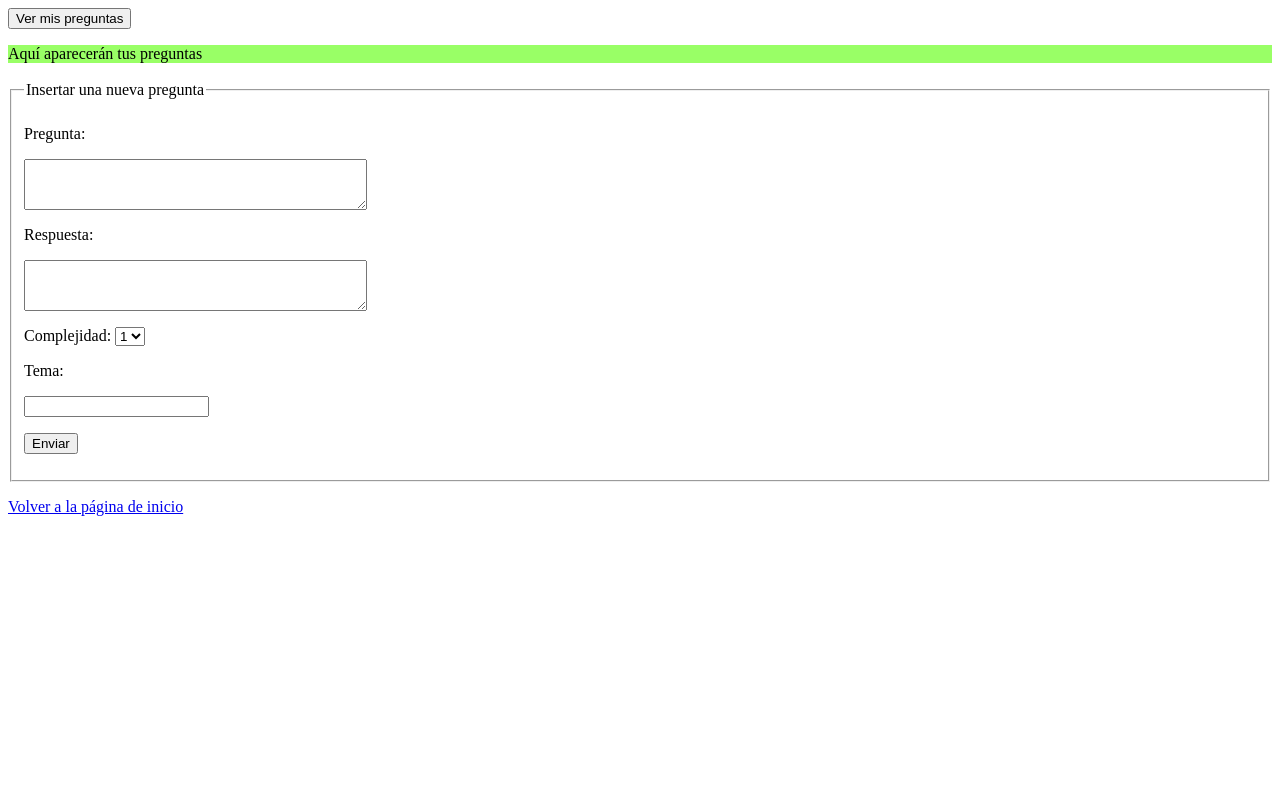
After one commit to AleXrs24/SistemasWeb, a PHP site: page /gestionPreguntas.php in a window 1280 px wide. The commit adds this page. Run offline with PHP 8.4, Linux system fonts and the light colour scheme.

Commit message:
Parte obligatoria del laboratorio AJAX

```diff
--- /dev/null
+++ b/gestionPreguntas.php
@@ -0,0 +1,96 @@
+<html>
+
+	<head>
+    	<meta name="tipo_contenido" content="text/html;" http-equiv="content-type" charset="utf-8">
+	  	<title>Gestión de preguntas</title>
+
+	  	<script type="text/javascript">
+	  		/*
+	  		function obtenerPreguntas(){
+	  			xmlhttp = new XMLHttpRequest();
+	  			xmlhttp.onreadystatechange=function(){
+	  				if(xmlhttp.readyState==4 && xmlhttp.status==200){
+	  					document.getElementById("preguntas").innerHTML=xmlhttp.responseText;
+	  				}
+	  			}
+	  			xmlhttp.open("GET", "misPreguntas.php", true);
+	  			xmlhttp.send();
+	  		}
+
+	  		function insertarPregunta(){
+	  			xmlhttp = new XMLHttpRequest();
+	  			xmlhttp.onreadystatechange=function(){
+	  				if(xmlhttp.readyState==4 && xmlhttp.status==200){
+	  					document.getElementById("insertar").innerHTML=xmlhttp.responseText;
+	  				}
+	  			}
+	  			xmlhttp.open("GET", "insertarPregunta.php?pregunta="+document.Preguntas.pregunta.value+"&respuesta="+document.Preguntas.respuesta.value+"&complejidad="+document.Preguntas.complejidad.value+"&tema="+document.Preguntas.tema.value, true);
+	  			xmlhttp.send();
+
+	  		}
+	  		*/
+
+	  		XMLHttpRequestObject = new XMLHttpRequest();
+	  		XMLHttpRequestObject.onreadystatechange = function(){
+	  			if((XMLHttpRequestObject.readyState==4)&&(XMLHttpRequestObject.status==200)){
+	  				document.getElementById("preguntas").innerHTML = XMLHttpRequestObject.responseText;
+	  			}
+	  		}
+
+	  		XMLHttpRequestObject2 = new XMLHttpRequest();
+	  		XMLHttpRequestObject2.onreadystatechange = function(){
+	  			if((XMLHttpRequestObject2.readyState==4)&&(XMLHttpRequestObject2.status=200)){
+	  				document.getElementById("insercion").innerHTML = XMLHttpRequestObject2.responseText;
+	  			}
+	  		}
+
+	  		function obtenerPreguntas(){
+	  			XMLHttpRequestObject.open("GET", "misPreguntas.php", true);
+	  			XMLHttpRequestObject.send();
+	  		}
+
+	  		function nuevaPregunta(){
+	  			XMLHttpRequestObject2.open("GET", "insertarPregunta.php?pregunta="+document.Preguntas.pregunta.value+"&respuesta="+document.Preguntas.respuesta.value+"&complejidad="+document.Preguntas.complejidad.value+"&tema="+document.Preguntas.tema.value, true);
+	  			document.getElementById("Preguntas").reset();
+	  			XMLHttpRequestObject2.send();
+	  		}
+	  	</script>
+	</head>
+
+	<body>
+
+		<form>
+			<input type="button" name="verPreguntas" value="Ver mis preguntas" onClick="obtenerPreguntas()">
+		</form>
+		<div id="preguntas" style="background-color:#99FF66;">Aquí aparecerán tus preguntas</div>
+
+		<br>
+		<form id="Preguntas" name="Preguntas" action="">
+			<fieldset>
+				<legend>Insertar una nueva pregunta</legend>
+				<h2></h2>
+				<p> Pregunta: </p>
+				<textarea cols="40" rows="3" required name="pregunta" id="pregunta"></textarea>
+				<p> Respuesta: </p>
+				<textarea cols="40" rows="3" required name="respuesta" id="respuesta"></textarea>
+				<p> Complejidad: <select name="complejidad" id="complejidad">
+											<option selected>1</option>
+											<option>2</option>
+											<option>3</option>
+											<option>4</option>
+											<option>5</option>
+								</select>
+				</p>
+				<p> Tema: </p>
+				<input type="text" required name="tema" id="tema"></input>
+				<p> <input id="insertar" type="button" value="Enviar" onClick="nuevaPregunta()"/> </p>
+			</fieldset>
+		</form>
+
+		<div id="insercion" style="background-color:#99FF66;"></div>
+		<a href="layout.html">Volver a la página de inicio</a>
+		<br>
+
+	</body>
+
+</html>
--- a/login.php
+++ b/login.php
@@ -12,7 +12,8 @@
 
 		if($cont==1) {
 			$_SESSION['email']=$_POST['email'];
-			header('location:InsertarPregunta.php');
+			//header('location:InsertarPregunta.php');
+			header('location:gestionPreguntas.php');
 		} else {
 			header('location:login.php');
 		}
@@ -32,7 +33,7 @@
 			<h2>Identificación de usuario</h2>
 			<p> Email : <input type="email" required name="email" size="21" value="" /> </p>
 			<p> Password: <input type="password" required name="pass" size="21" value="" /> </p>
-			<p> <input id="input" type="submit" /> </p>
+			<p> <input id="input" type="submit" value="Hacer login"/> </p>
 		</form>
 
 		<a href="layout.html"> Volver a la página de inicio </a>
--- a/preguntas.xml
+++ b/preguntas.xml
@@ -21,4 +21,4 @@
 			</value>
 		</correctResponse>
 	</assessmentItem>
-</assessmentItems>
+<assessmentItem complexity="1" subject="safd"><itemBody><p>eii</p></itemBody><correctResponse><value>eii</value></correctResponse></assessmentItem><assessmentItem complexity="1" subject="safd"><itemBody><p>eii</p></itemBody><correctResponse><value>eii</value></correctResponse></assessmentItem><assessmentItem complexity="1" subject="safd"><itemBody><p>eii</p></itemBody><correctResponse><value>eii</value></correctResponse></assessmentItem></assessmentItems>
--- a/verPreguntas.php
+++ b/verPreguntas.php
@@ -8,11 +8,15 @@
 <?php
 	mysql_connect("localhost","root","root") or die(mysql_error());
 	mysql_select_db("Quiz") or die(mysql_error());
-	$preguntas = mysql_query( "select t_pregunta, complejidad from Preguntas" );
+
+	$preguntas = mysql_query("SELECT t_pregunta, complejidad FROM Preguntas");
+
 	echo '<table border=1> <tr> <th> Enunciado de la pregunta </th> <th> Complejidad </th> </tr>';
+
 	while($row = mysql_fetch_array($preguntas)) {
 		echo '<tr><td>' . $row['t_pregunta'] . '</td> <td>' . $row['complejidad'] . '</td> </tr>';
 	}
+
 	echo '</table>';
 	echo '<br>';
 	echo '<a href="layout.html"> Volver a la página de inicio </a>';
```
Also changed, not shown: insertarPregunta.php (added, +40 -0 lines), misPreguntas.php (added, +18 -0 lines).
